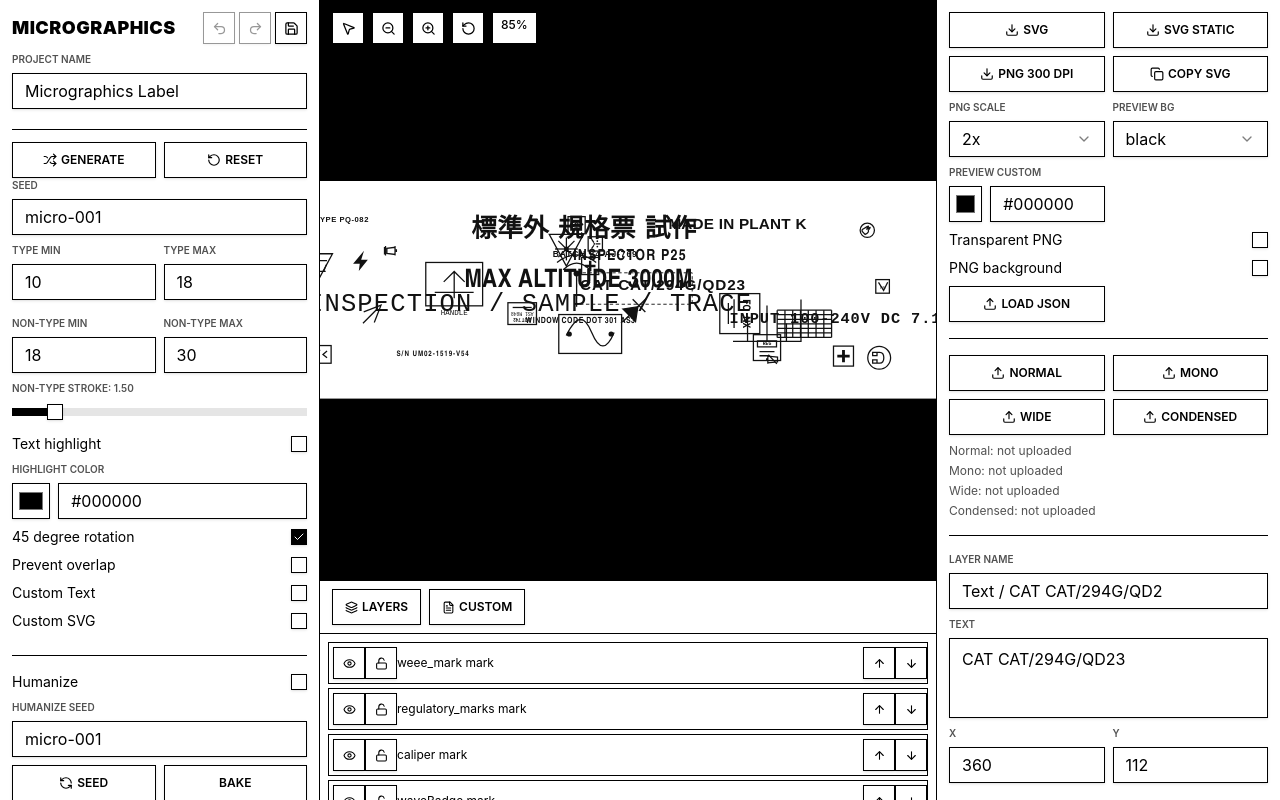
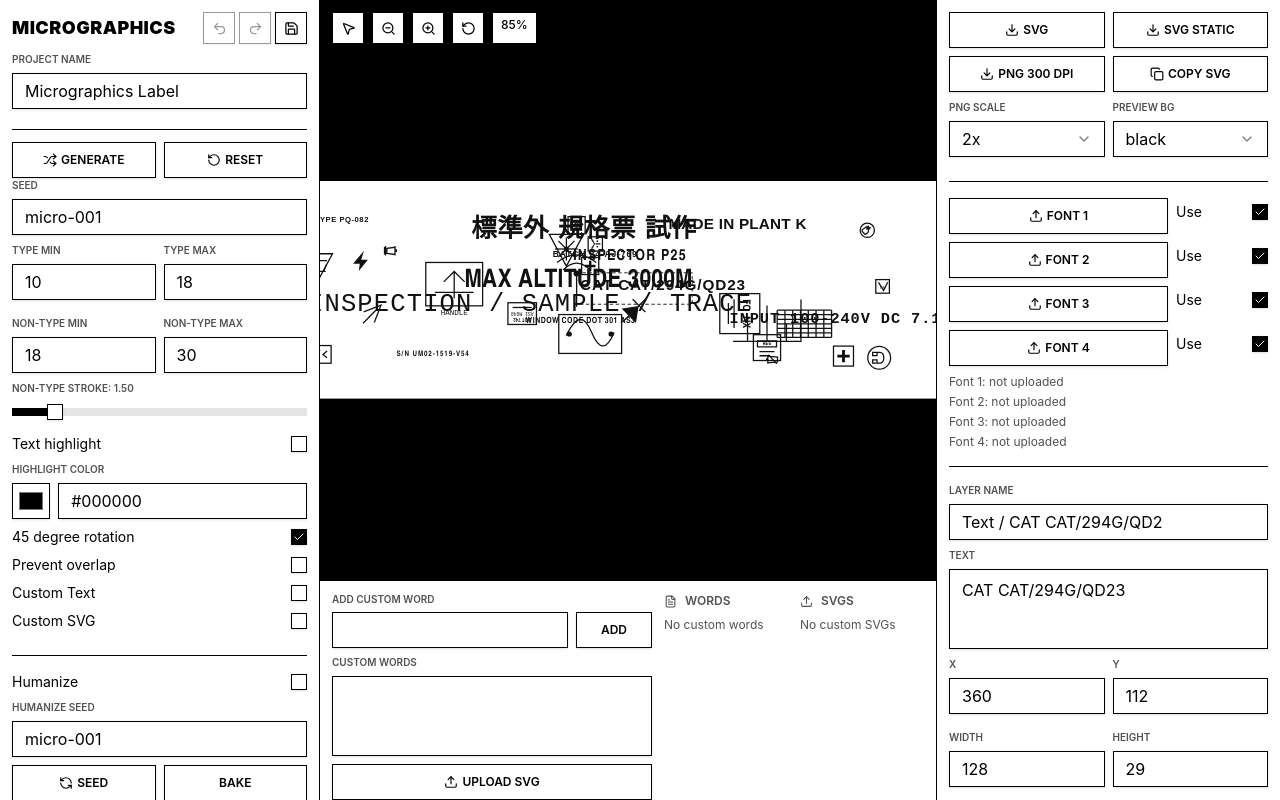
Before and after one commit to h9x000/Micrographics.app, a React (Vite) app: page / in a window 1280 px wide. Built offline with nearby package versions, Linux system fonts and the light colour scheme.

Commit message:
Simplify exports and font controls

```diff
--- a/src/App.tsx
+++ b/src/App.tsx
@@ -1,12 +1,7 @@
 import {
-  ArrowDown,
-  ArrowUp,
   Copy,
   Download,
-  Eye,
-  EyeOff,
   FileText,
-  Layers,
   Lock,
   LockOpen,
   MousePointer2,
@@ -34,17 +29,17 @@ import { CustomLibrarySettings, CustomSvgAsset, CustomSvgElement, FontRole, Grap
 
 type History = { past: Project[]; present: Project; future: Project[] };
 type DragState = { id: string; x: number; y: number; startX: number; startY: number; before: Project } | null;
-type BottomPanelView = "layers" | "custom";
 type PanelResizeState = { y: number; height: number } | null;
 
 const iconKinds: IconElement["icon"][] = ["warning", "lightning", "globe", "cert", "stamp", "polarity", "bin", "doubleSquare", "arrow", "dotMark", "logo", "crosshair", "chip", "waveform", "antenna", "terminal", "chevron", "bracket", "target", "caliper", "diode", "glyph", "circuitBlock", "waveBadge", "terminalStrip", "equipmentCluster", "safetyPanel", "handlingPanel", "vehicleDotMark", "certification_marks", "regulatory_marks", "safety_pictograms", "warning_decals", "automotive_glass_markings", "recycling_disposal_marks", "handling_shipping_symbols", "technical_instruction_icons", "ansi_safety_pictograms", "iso_7010_safety_signs", "ce_mark", "fcc_mark", "rohs_mark", "weee_mark", "ul_mark", "dot_as1_mark", "e_mark_symbols", ...isoPictogramKinds];
 const shapeKinds: ShapeElement["shape"][] = ["rect", "pill", "grid", "barcode"];
 const fontRoles: Array<{ role: FontRole; label: string }> = [
-  { role: "normal", label: "Normal" },
-  { role: "mono", label: "Mono" },
-  { role: "wide", label: "Wide" },
-  { role: "condensed", label: "Condensed" }
+  { role: "normal", label: "Font 1" },
+  { role: "mono", label: "Font 2" },
+  { role: "wide", label: "Font 3" },
+  { role: "condensed", label: "Font 4" }
 ];
+const allFontRoles = fontRoles.map(({ role }) => role);
 
 function clampValue(value: number, min: number, max: number) {
   return Math.max(min, Math.min(max, Number.isFinite(value) ? value : min));
@@ -52,6 +47,11 @@ function clampValue(value: number, min: number, max: number) {
 
 function normalizeStrokeWidth(strokeWidth: number): number {
   return strokeWidth > 0 ? clampValue(strokeWidth, 1, 5) : 0;
+}
+
+function cleanEnabledFonts(enabledFonts?: FontRole[]): FontRole[] {
+  const roles = (enabledFonts ?? allFontRoles).filter((role): role is FontRole => allFontRoles.includes(role));
+  return roles.length ? roles : allFontRoles;
 }
 
 function clampElement(element: GraphicElement, project: Project): GraphicElement {
@@ -251,6 +251,7 @@ function cleanProject(project: Project): Project {
       nonTypeMin: project.generator?.nonTypeMin ?? 18,
       nonTypeMax: project.generator?.nonTypeMax ?? 30,
       nonTypeStrokeWidth: normalizeStrokeWidth(project.generator?.nonTypeStrokeWidth ?? 1.5),
+      enabledFonts: cleanEnabledFonts(project.generator?.enabledFonts),
       template: "serial",
       textHighlight: project.generator?.textHighlight ?? false,
       textHighlightColor: project.generator?.textHighlightColor ?? "#000000",
@@ -274,7 +275,6 @@ function cleanProject(project: Project): Project {
       background: "#ffffff",
       exportBackground: "#ffffff",
       previewBackground: "black",
-      previewCustom: "#000000",
       width: 768,
       height: 256,
       padding: 32,
@@ -309,17 +309,13 @@ function App() {
   const [zoom, setZoom] = useState(0.85);
   const [pan, setPan] = useState({ x: 0, y: 0 });
   const [pngScale, setPngScale] = useState(2);
-  const [transparentPng, setTransparentPng] = useState(false);
-  const [includeBg, setIncludeBg] = useState(false);
   const [editingId, setEditingId] = useState<string | null>(null);
   const [pendingFontRole, setPendingFontRole] = useState<FontRole>("normal");
   const [drag, setDrag] = useState<DragState>(null);
-  const [bottomPanel, setBottomPanel] = useState<BottomPanelView>("layers");
   const [bottomPanelHeight, setBottomPanelHeight] = useState(220);
   const [panelResize, setPanelResize] = useState<PanelResizeState>(null);
   const svgRef = useRef<SVGSVGElement>(null);
   const fileRef = useRef<HTMLInputElement>(null);
-  const jsonRef = useRef<HTMLInputElement>(null);
   const customSvgRef = useRef<HTMLInputElement>(null);
   const project = history.present;
   const selected = project.elements.find((el) => project.selectedIds.includes(el.id));
@@ -614,16 +610,6 @@ function App() {
     });
   }
 
-  function loadProjectJson(event: ChangeEvent<HTMLInputElement>) {
-    const file = event.target.files?.[0];
-    if (!file) return;
-    file.text().then((raw) => {
-      const loaded = JSON.parse(raw) as Project;
-      setHistory({ past: [project], present: cleanProject(loaded), future: [] });
-    });
-    event.target.value = "";
-  }
-
   async function importFont(event: ChangeEvent<HTMLInputElement>) {
     const file = event.target.files?.[0];
     if (!file) return;
@@ -651,6 +637,15 @@ function App() {
     event.target.value = "";
   }
 
+  function updateFontEnabled(role: FontRole, enabled: boolean) {
+    commit((p) => {
+      const current = cleanEnabledFonts(p.generator.enabledFonts);
+      const next = enabled ? Array.from(new Set([...current, role])) : current.filter((item) => item !== role);
+      if (!next.length) return p;
+      return { ...p, generator: { ...p.generator, enabledFonts: next } };
+    });
+  }
+
   async function importCustomSvg(event: ChangeEvent<HTMLInputElement>) {
     const files = Array.from(event.target.files ?? []);
     if (!files.length) return;
@@ -660,7 +655,6 @@ function App() {
         ...p,
         customLibrary: customLibraryFor(p, { svgs: [...(p.customLibrary?.svgs ?? []), ...assets] })
       }));
-      setBottomPanel("custom");
     }
     event.target.value = "";
   }
@@ -708,19 +702,8 @@ function App() {
     setHistory((current) => ({ ...current, past: [...current.past.slice(-49), drag.before] }));
   }
 
-  function moveLayer(id: string, dir: -1 | 1) {
-    commit((p) => {
-      const index = p.elements.findIndex((el) => el.id === id);
-      const next = index + dir;
-      if (index < 0 || next < 0 || next >= p.elements.length) return p;
-      const elements = [...p.elements];
-      [elements[index], elements[next]] = [elements[next], elements[index]];
-      return { ...p, elements };
-    });
-  }
-
   const bgClass = project.canvas.previewBackground === "checker" ? "checker" : "";
-  const previewStyle = project.canvas.previewBackground === "black" ? { background: "#000000" } : project.canvas.previewBackground === "white" ? { background: "#ffffff" } : project.canvas.previewBackground === "custom" ? { background: project.canvas.previewCustom } : undefined;
+  const previewStyle = project.canvas.previewBackground === "black" ? { background: "#000000" } : project.canvas.previewBackground === "white" ? { background: "#ffffff" } : undefined;
 
   return (
     <div className="grid h-screen grid-cols-[320px_1fr_344px] bg-white text-black" style={{ gridTemplateRows: `minmax(0, 1fr) ${bottomPanelHeight}px` }}>
@@ -779,28 +762,22 @@ function App() {
           <div className="grid grid-cols-2 gap-2">
             <button className="tool-button" onClick={() => svgRef.current && exportSvg(svgRef.current, project.name || "micrographic", project)}><Download size={14} />SVG</button>
             <button className="tool-button" onClick={() => svgRef.current && exportStaticSvg(svgRef.current, project.name || "micrographic", project)}><Download size={14} />SVG STATIC</button>
-            <button className="tool-button" onClick={() => svgRef.current && exportPng(svgRef.current, project, pngScale, transparentPng, includeBg)}><Download size={14} />PNG 300 DPI</button>
+            <button className="tool-button" onClick={() => svgRef.current && exportPng(svgRef.current, project, pngScale, true, false)}><Download size={14} />PNG 300 DPI</button>
             <button className="tool-button" onClick={() => svgRef.current && copySvg(svgRef.current, project)}><Copy size={14} />Copy SVG</button>
           </div>
           <div className="mt-2 grid grid-cols-2 gap-2">
             <Select label="PNG scale" value={String(pngScale)} onChange={(value) => setPngScale(Number(value))} options={[1, 2, 3, 4, 8].map((n) => ({ value: String(n), label: `${n}x` }))} />
-            <Select label="Preview bg" value={project.canvas.previewBackground} onChange={(previewBackground) => commit((p) => ({ ...p, canvas: { ...p.canvas, previewBackground: previewBackground as Project["canvas"]["previewBackground"] } }))} options={["checker", "black", "white", "custom"].map((value) => ({ value, label: value }))} />
+            <Select label="Preview bg" value={project.canvas.previewBackground} onChange={(previewBackground) => commit((p) => ({ ...p, canvas: { ...p.canvas, previewBackground: previewBackground as Project["canvas"]["previewBackground"] } }))} options={["black", "white", "checker"].map((value) => ({ value, label: value }))} />
           </div>
-          <div className="grid grid-cols-2 gap-2">
-            <ColorField label="Preview custom" value={project.canvas.previewCustom} onChange={(previewCustom) => commit((p) => ({ ...p, canvas: { ...p.canvas, previewCustom } }))} />
-          </div>
-          <Toggle label="Transparent PNG" checked={transparentPng} onChange={setTransparentPng} />
-          <Toggle label="PNG background" checked={includeBg} onChange={setIncludeBg} />
-          <div className="mt-2 grid grid-cols-2 gap-2">
-            <button className="tool-button" onClick={() => jsonRef.current?.click()}><Upload size={14} />Load JSON</button>
-          </div>
-          <input ref={jsonRef} className="hidden" type="file" accept="application/json" onChange={loadProjectJson} />
           <input ref={fileRef} className="hidden" type="file" accept=".ttf,.otf,.woff,.woff2" onChange={importFont} />
         </Section>
         <Section>
-          <div className="grid grid-cols-2 gap-2">
+          <div className="grid gap-2">
             {fontRoles.map(({ role, label }) => (
-              <button key={role} className="tool-button" onClick={() => { setPendingFontRole(role); fileRef.current?.click(); }}><Upload size={14} />{label}</button>
+              <div key={role} className="grid grid-cols-[1fr_92px] items-center gap-2">
+                <button className="tool-button justify-start" onClick={() => { setPendingFontRole(role); fileRef.current?.click(); }}><Upload size={14} />{label}</button>
+                <Toggle label="Use" checked={cleanEnabledFonts(project.generator.enabledFonts).includes(role)} onChange={(enabled) => updateFontEnabled(role, enabled)} />
+              </div>
             ))}
           </div>
           <div className="mt-2 space-y-1 text-xs text-neutral-600">
@@ -812,15 +789,10 @@ function App() {
 
       <section className="panel relative col-start-2 overflow-hidden border-t">
         <div className="absolute inset-x-0 top-0 z-20 h-2 cursor-row-resize bg-black/0 hover:bg-black/20" onPointerDown={(event) => { event.preventDefault(); setPanelResize({ y: event.clientY, height: bottomPanelHeight }); }} />
-        <BottomPanel
-          active={bottomPanel}
-          setActive={setBottomPanel}
+        <CustomLibraryPanel
           project={project}
           commit={commit}
-          select={select}
-          moveLayer={moveLayer}
           customSvgRef={customSvgRef}
-          importCustomSvg={importCustomSvg}
           addCustomText={addCustomText}
           updateCustomTexts={updateCustomTexts}
           removeCustomText={removeCustomText}
@@ -1051,73 +1023,6 @@ function SelectedPanel({ selected, updateElement, duplicateSelected, deleteSelec
   );
 }
 
-function BottomPanel({
-  active,
-  setActive,
-  project,
-  commit,
-  select,
-  moveLayer,
-  customSvgRef,
-  importCustomSvg,
-  addCustomText,
-  updateCustomTexts,
-  removeCustomText,
-  removeCustomSvg
-}: {
-  active: BottomPanelView;
-  setActive: (view: BottomPanelView) => void;
-  project: Project;
-  commit: (m: (p: Project) => Project) => void;
-  select: (id: string, additive?: boolean) => void;
-  moveLayer: (id: string, dir: -1 | 1) => void;
-  customSvgRef: React.RefObject<HTMLInputElement | null>;
-  importCustomSvg: (event: ChangeEvent<HTMLInputElement>) => void;
-  addCustomText: (value: string) => void;
-  updateCustomTexts: (raw: string) => void;
-  removeCustomText: (index: number) => void;
-  removeCustomSvg: (id: string) => void;
-}) {
-  return (
-    <div className="flex h-full flex-col">
-      <div className="flex items-center gap-2 border-b border-black px-3 py-2 text-xs font-semibold uppercase text-neutral-600">
-        <button className={`tool-button h-7 px-2 ${active === "layers" ? "bg-black text-white" : ""}`} onClick={() => setActive("layers")}><Layers size={13} />Layers</button>
-        <button className={`tool-button h-7 px-2 ${active === "custom" ? "bg-black text-white" : ""}`} onClick={() => setActive("custom")}><FileText size={13} />Custom</button>
-      </div>
-      {active === "layers" ? (
-        <LayerList project={project} commit={commit} select={select} moveLayer={moveLayer} />
-      ) : (
-        <CustomLibraryPanel
-          project={project}
-          commit={commit}
-          customSvgRef={customSvgRef}
-          importCustomSvg={importCustomSvg}
-          addCustomText={addCustomText}
-          updateCustomTexts={updateCustomTexts}
-          removeCustomText={removeCustomText}
-          removeCustomSvg={removeCustomSvg}
-        />
-      )}
-    </div>
-  );
-}
-
-function LayerList({ project, commit, select, moveLayer }: { project: Project; commit: (m: (p: Project) => Project) => void; select: (id: string, additive?: boolean) => void; moveLayer: (id: string, dir: -1 | 1) => void }) {
-  return (
-    <div className="flex-1 overflow-auto p-2">
-        {[...project.elements].reverse().map((el) => (
-          <div key={el.id} className={`mb-1 grid grid-cols-[28px_28px_1fr_28px_28px] items-center gap-1 rounded-none border px-1 py-1 text-xs ${project.selectedIds.includes(el.id) ? "border-black bg-neutral-100" : "border-black bg-white"}`} onClick={() => select(el.id)}>
-            <button className="icon-button" title="Show/hide" onClick={(event) => { event.stopPropagation(); commit((p) => resolveProjectOverlaps({ ...p, elements: p.elements.map((item) => item.id === el.id ? { ...item, visible: !item.visible } : item) })); }}>{el.visible ? <Eye size={13} /> : <EyeOff size={13} />}</button>
-            <button className="icon-button" title="Lock" onClick={(event) => { event.stopPropagation(); commit((p) => ({ ...p, elements: p.elements.map((item) => item.id === el.id ? { ...item, locked: !item.locked } : item) })); }}>{el.locked ? <Lock size={13} /> : <LockOpen size={13} />}</button>
-            <span className="truncate">{el.name}</span>
-            <button className="icon-button" title="Move up" onClick={(event) => { event.stopPropagation(); moveLayer(el.id, 1); }}><ArrowUp size={13} /></button>
-            <button className="icon-button" title="Move down" onClick={(event) => { event.stopPropagation(); moveLayer(el.id, -1); }}><ArrowDown size={13} /></button>
-          </div>
-        ))}
-    </div>
-  );
-}
-
 function CustomLibraryPanel({
   project,
   commit,
@@ -1130,7 +1035,6 @@ function CustomLibraryPanel({
   project: Project;
   commit: (m: (p: Project) => Project) => void;
   customSvgRef: React.RefObject<HTMLInputElement | null>;
-  importCustomSvg: (event: ChangeEvent<HTMLInputElement>) => void;
   addCustomText: (value: string) => void;
   updateCustomTexts: (raw: string) => void;
   removeCustomText: (index: number) => void;
--- a/src/generator.ts
+++ b/src/generator.ts
@@ -6,9 +6,15 @@ const black = "#111111";
 const red = black;
 const gray = black;
 const serialTemplate: TemplateId = "serial";
+const allFontRoles: FontRole[] = ["normal", "mono", "wide", "condensed"];
 
 function normalizeStrokeWidth(strokeWidth: number): number {
   return strokeWidth > 0 ? Math.max(1, Math.min(5, strokeWidth)) : 0;
+}
+
+function enabledFontRoles(settings?: Partial<Project["generator"]>): FontRole[] {
+  const roles = settings?.enabledFonts?.filter((role): role is FontRole => allFontRoles.includes(role)) ?? allFontRoles;
+  return roles.length ? roles : allFontRoles;
 }
 
 function rotationOptions(allow45Rotation = true): number[] {
@@ -27,7 +33,6 @@ function baseCanvas(width = 768, height = 512, background = white): CanvasSettin
     background,
     exportBackground: background,
     previewBackground: "black",
-    previewCustom: "#000000",
     roundedBackground: false,
     frame: false,
     gridVisible: false,
@@ -277,6 +282,7 @@ function componentLibrary(rng: Rng, canvas: CanvasSettings, seed: string, settin
   const rotations = rotationOptions(settings?.allow45Rotation ?? true);
   const nonTypeStrokeWidth = normalizeStrokeWidth(settings?.nonTypeStrokeWidth ?? 1.5);
   const preventOverlap = settings?.preventOverlap ?? false;
+  const fontChoices = enabledFontRoles(settings);
   const makeSlot = (w: number, h: number, loose = false) => randomSlot(rng, canvas, w, h, occupied, loose, preventOverlap);
   const label = () => pick(rng, ["NX", "FC", "RU", "TC", "SA", "Q", "VX", "K"]);
   const glyphs = ["⏚", "⎓", "⏻", "⌁", "⌖", "⌬", "◆", "◇", "□", "▣", "▲", "△", "●", "○", "※", "№", "Ω", "µ", "±", "↯"];
@@ -336,7 +342,7 @@ function componentLibrary(rng: Rng, canvas: CanvasSettings, seed: string, settin
     const fs = pick(rng, [8, 9, 10, 12, 14, 18, 24, 30]);
     const h = Math.max(14, Math.ceil(fs * pick(rng, [1.2, 1.6, 2.2])));
     const value = textQueue[i % textQueue.length];
-    const role = pick(rng, ["normal", "mono", "wide", "condensed"] as FontRole[]);
+    const role = pick(rng, fontChoices);
     const el = role === "mono" ? mono(rng, `Data / ${value.slice(0, 16)}`, value, 0, 0, w, h, fs, pick(rng, [500, 600, 700])) : text(rng, `Text / ${value.slice(0, 16)}`, value, 0, 0, w, h, fs, pick(rng, [600, 700, 800, 900]), role);
     el.fill = pick(rng, [palette.fg, palette.fg, palette.muted]);
     el.stroke = "none";
@@ -478,6 +484,7 @@ function mixedComposition(seed: string, project: Project): { canvas: CanvasSetti
   const svgItems = project.customLibrary?.svgs ?? [];
   const useCustomText = project.customLibrary?.useCustomText ?? project.customLibrary?.enabled ?? false;
   const useCustomSvg = project.customLibrary?.useCustomSvg ?? project.customLibrary?.enabled ?? false;
+  const fontChoices = enabledFontRoles(project.generator);
   const builtIn = componentLibrary(rng, canvas, seed, project.generator, occupied);
 
   const customTextFactory = (value: string) => () => {
@@ -487,7 +494,7 @@ function mixedComposition(seed: string, project: Project): { canvas: CanvasSetti
       text: value
     }) + 12));
     const height = Math.max(18, Math.ceil(fontSize * 1.4));
-    const element = text(rng, `Custom text / ${value.slice(0, 24)}`, value, 0, 0, width, height, fontSize, pick(rng, [600, 700, 800, 900]), pick(rng, ["normal", "mono", "wide", "condensed"] as FontRole[]));
+    const element = text(rng, `Custom text / ${value.slice(0, 24)}`, value, 0, 0, width, height, fontSize, pick(rng, [600, 700, 800, 900]), pick(rng, fontChoices));
     element.fill = black;
     element.stroke = "none";
     element.strokeWidth = 0;
@@ -573,6 +580,7 @@ export function createProject(seed = "micro-001", template: TemplateId = serialT
       nonTypeMin: 18,
       nonTypeMax: 30,
       nonTypeStrokeWidth: 1.5,
+      enabledFonts: allFontRoles,
       textHighlight: false,
       textHighlightColor: "#000000",
       allow45Rotation: true,
@@ -613,6 +621,7 @@ export function regenerate(project: Project, seed: string, template = serialTemp
     nonTypeMin: project.generator.nonTypeMin,
     nonTypeMax: project.generator.nonTypeMax,
     nonTypeStrokeWidth: project.generator.nonTypeStrokeWidth,
+    enabledFonts: enabledFontRoles(project.generator),
     textHighlight: project.generator.textHighlight,
     textHighlightColor: project.generator.textHighlightColor,
     allow45Rotation: project.generator.allow45Rotation,
--- a/src/types.ts
+++ b/src/types.ts
@@ -91,8 +91,7 @@ export interface CanvasSettings {
   padding: number;
   background: string;
   exportBackground: string;
-  previewBackground: "black" | "white" | "checker" | "custom";
-  previewCustom: string;
+  previewBackground: "black" | "white" | "checker";
   roundedBackground: boolean;
   frame: boolean;
   gridVisible: boolean;
@@ -193,6 +192,7 @@ export interface GeneratorSettings {
   nonTypeMin: number;
   nonTypeMax: number;
   nonTypeStrokeWidth: number;
+  enabledFonts: FontRole[];
   textHighlight: boolean;
   textHighlightColor: string;
   allow45Rotation: boolean;
```
